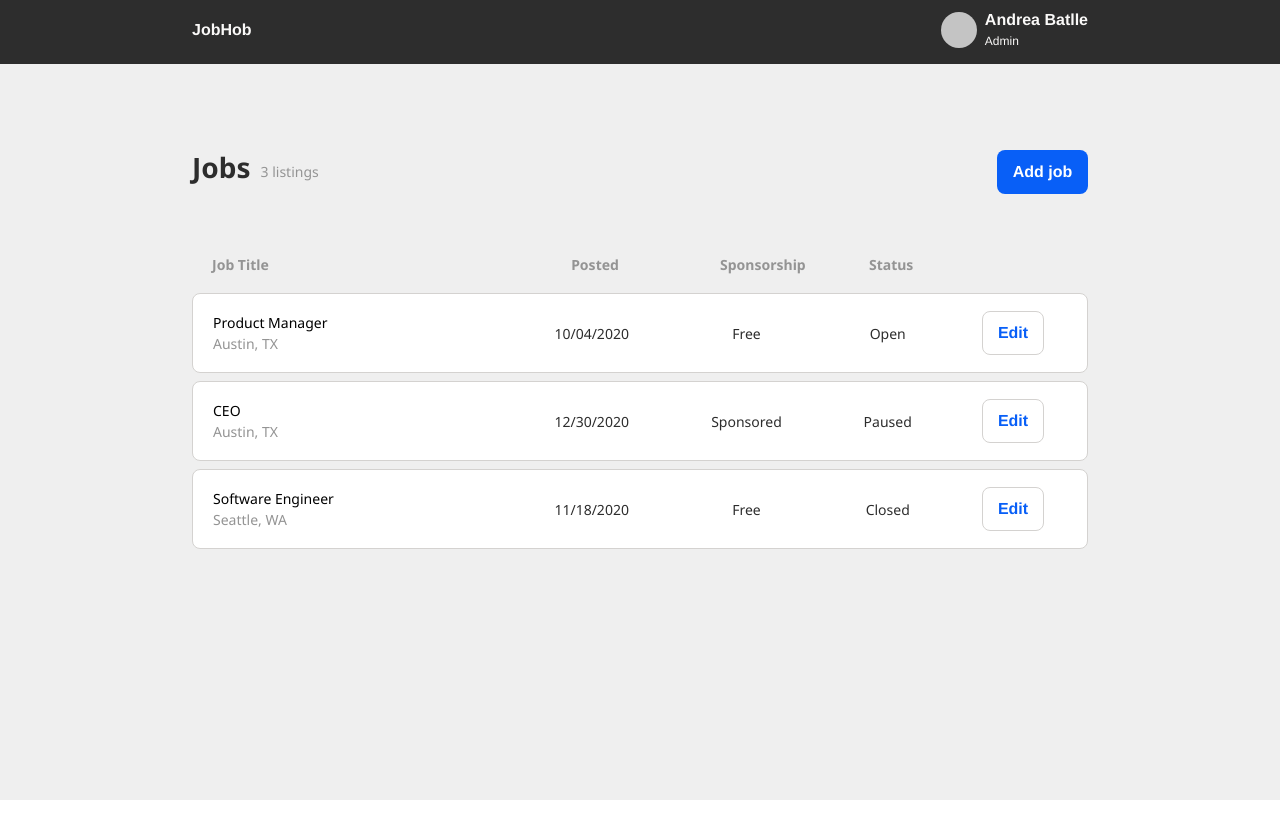
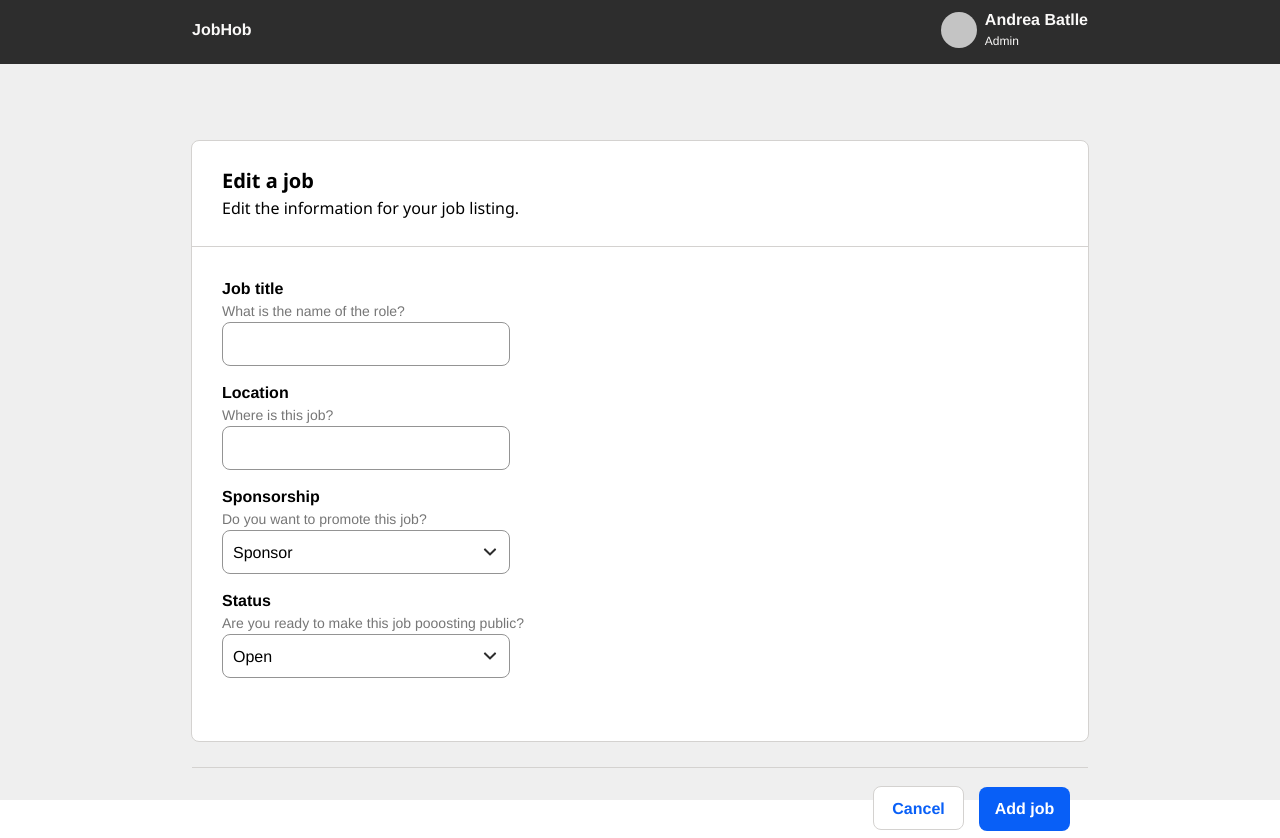
Before and after one commit to andreancardona/job-app, a React (Create React App) app: page /job-form in a window 1280 px wide. Before the commit the page ends 800 px from the top, so only its background shows below. Built offline with nearby package versions, Linux system fonts and the light colour scheme.

Commit message:
update(routes): update home routes

```diff
--- a/src/components/AddJob.js
+++ b/src/components/AddJob.js
@@ -18,7 +18,7 @@
       props.addJob(job);
         setJob(initialState);
 
-      history.push("/")
+      history.push("/home")
   };
 
   const handleCancel = (event) => {
@@ -27,7 +27,7 @@
     props.setAdding(false)
     props.setEditing(false)
 
-    history.push("/")
+    history.push("/home")
   }
 
 	return (
--- a/src/components/App.js
+++ b/src/components/App.js
@@ -88,7 +88,7 @@
       <Navigation props={navProps}/>
       <Router>
           <Switch>
-            <Route path="/" component={() =>
+            <Route path="/home" component={() =>
               <main id="main" role="main">
                 <Header jobs={jobs} setAdd={setAdd}/>
                 <JobsList jobs={jobs} editJob={editJob}/>
--- a/src/components/EditJob.js
+++ b/src/components/EditJob.js
@@ -13,7 +13,7 @@
 
     props.updateJob(job.id, job)
 
-    history.push("/")
+    history.push("/home")
   }
 
   const handleCancel = (event) => {
@@ -22,7 +22,7 @@
     props.setAdding(false)
     props.setEditing(false)
 
-    history.push("/")
+    history.push("/home")
   }
 
   return (
```
